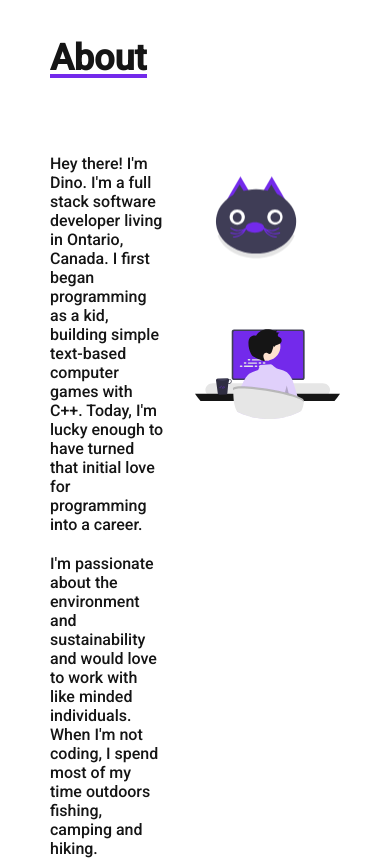
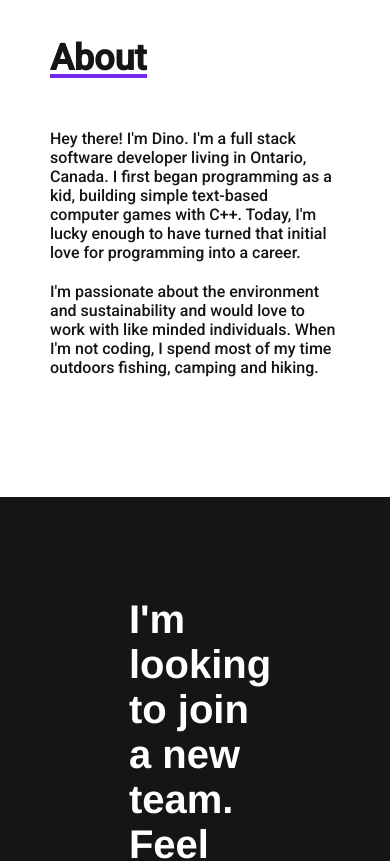
Before and after one commit to DinoPranjic/my-portfolio, a React (Create React App) app: page / in a window 390 px wide. Shown: the part 4080-4941 px from the top of the page. Built offline with nearby package versions, Linux system fonts and the light colour scheme; the HTML template or start-up script is replaced by a standard one.

Commit message:
Add media queries

```diff
--- a/src/components/Bio.tsx
+++ b/src/components/Bio.tsx
@@ -13,6 +13,11 @@ const BioContainer = styled.div`
   padding: 25px 0px 25px 0px;
   margin-bottom: 200px;
 
+  ${theme.mediaQuery.mobile} {
+    padding: 0;
+    margin-bottom: 50px;
+  }
+
 `
 
 const BioHeader = styled.h2`
@@ -26,12 +31,20 @@ const BioHeader = styled.h2`
 const BioContent = styled.div`
   display: flex;
   justify-content: space-between;
+
+  ${theme.mediaQuery.mobile} {
+    flex-direction: column;
+  }
 `
 
 const BioText = styled.div`
   display: flex;
   width: 40%;
   flex-direction: column;
+
+  ${theme.mediaQuery.mobile} {
+    width: 100%;
+  }
 `
 
 const BioImageContainer = styled.div`
@@ -43,6 +56,10 @@ const BioImageContainer = styled.div`
 const BioSvg = styled.svg`
   width: 100%;
   margin-top: 20px;
+
+  ${theme.mediaQuery.mobile} {
+    display: none;
+  }
 `
 const SeamusAnimation = keyframes`
   0% {
@@ -61,6 +78,10 @@ const SeamusIcon = styled.svg`
   right: 30%;
   z-index: -1;
   animation: ${SeamusAnimation} 3s ease infinite;
+
+  ${theme.mediaQuery.mobile} {
+    display: none;
+  }
 `
 
 const BioParagraph = styled.p`
```
